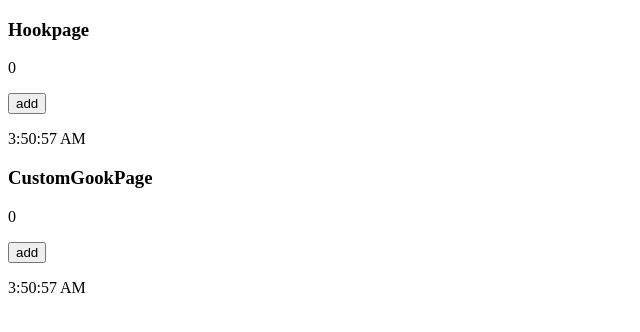
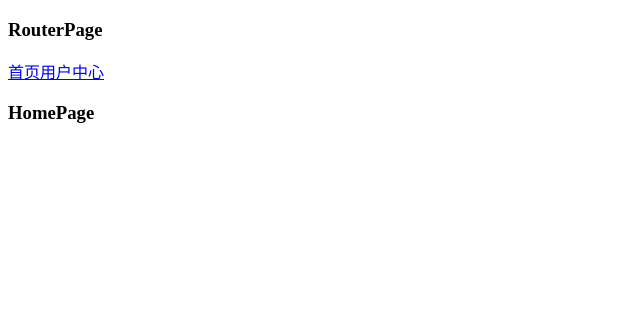
Before and after one commit to Chuyongwei/React.js, a React (Create React App) app: page / in a window 1280 px wide. Shown: the top 332 px of the page, without its empty margins (0-640 px from the left). Built offline with nearby package versions, Linux system fonts and the light colour scheme.

Commit message:
Revert "性能优化,Hook和自定义Hook"
This reverts commit eccfac0927d3eb31055389f875a613de539a55bb.

```diff
--- a/src/App.jsx
+++ b/src/App.jsx
@@ -1,11 +1,8 @@
 import React, { useState } from 'react'
 import ClassComponent from './pages/ClassComponent'
-import CustomHookPage from './pages/CustomHookPage';
 import FunctionComponent from './pages/FunctionComponent'
 import HomePage from './pages/HomePage'
-import Hookpage from './pages/Hookpage'
 import LifeCyclePage from './pages/LifeCyclePage'
-import PureComponentPage from './pages/PureComponentPage'
 import ReactReduxPage from './pages/ReactReduxPage'
 import ReduxPages from './pages/ReduxPages'
 import RouterPage from './pages/RouterPage'
@@ -21,10 +18,7 @@ export default function App() {
 			{/* <HomePage/> */}
 			{/* <ReduxPages/> */}
 			{/* <ReactReduxPage/> */}
-			{/* <RouterPage/> */}
-			{/* <PureComponentPage/> */}
-			<Hookpage/>
-			<CustomHookPage/>
+			<RouterPage/>
 		</div>
 	)
 }
--- a/src/pages/CustomHookPage.jsx
+++ /dev/null
@@ -1,36 +0,0 @@
-import React, { useEffect, useState } from 'react'
-
-export default function CustomGookPage() {
-
-	const [count,setCount] = useState(0)
-	useEffect(()=>{
-		console.log("effect");
-		// 只需要在count值改变时执行
-		document.title = `点击了${count}次`
-	},[count])//依赖项,这里依赖count
-
-	return (
-		<div>
-			<h3>CustomGookPage</h3>
-			<p>{count}</p>
-			<button onClick={()=>{setCount(count+1)}}>add</button>
-			<p>{useClock().toLocaleTimeString()}</p>
-		</div>
-	)
-}
-
-function useClock(){
-	//设置count为0
-	const [date,setDate] = useState(new Date())
-	//  和didMount,didUpdate类似
-
-	useEffect(()=>{
-				// 只需要在didMount时改变
-				const timer = setInterval(()=>{
-					setDate(new Date())
-				},1000)
-				//清除定时器,相当于willUnmount
-				return ()=>{clearInterval(timer)}
-	},[])
-	return date
-}
--- a/src/pages/Hookpage.jsx
+++ /dev/null
@@ -1,29 +0,0 @@
-import React, { useEffect, useState } from 'react'
-
-export default function Hookpage(props) {
-	//设置count为0
-	const [count,setCount] = useState(0)
-	const [date,setDate] = useState(new Date())
-	//  和didMount,didUpdate类似
-	useEffect(()=>{
-		console.log("effect");
-		// 只需要在count值改变时执行
-		document.title = `点击了${count}次`
-	},[count])//依赖项,这里依赖count
-	useEffect(()=>{
-				// 只需要在didMount时改变
-				const timer = setInterval(()=>{
-					setDate(new Date())
-				},1000)
-				//清除定时器,相当于willUnmount
-				return ()=>{clearInterval(timer)}
-	},[])
-	return (
-		<div>
-			<h3>Hookpage</h3>
-			<p>{count}</p>
-			<button onClick={()=>{setCount(count+1)}}>add</button>
-			<p>{date.toLocaleTimeString()}</p>
-		</div>
-	)
-}
--- a/src/pages/PureComponentPage.jsx
+++ /dev/null
@@ -1,34 +0,0 @@
-import React, { Component,PureComponent } from 'react';
-
-class PureComponentPage extends PureComponent {
-	constructor(props){
-		super(props)
-		this.state={
-			count:0,
-			// obj:{
-			// 	a:20
-			// }
-		}
-	}
-	setCount=()=>{
-		this.setState({
-			count:100,
-			// obj:{a:30}
-		})
-	}
-	// shouldComponentUpdate(nextProps,nextState){
-	// 	return nextState.count!==this.state.count
-	// }
-	render() {
-		console.log("render");
-		const {count} = this.state
-		return (
-			<div>
-				<h1>PureComponentPage</h1>
-				<button onClick={this.setCount}>{count}</button>
-			</div>
-		);
-	}
-}
-
-export default PureComponentPage;
```
Also changed, not shown: 1 other file (tests, documents, lock files or other folders).
